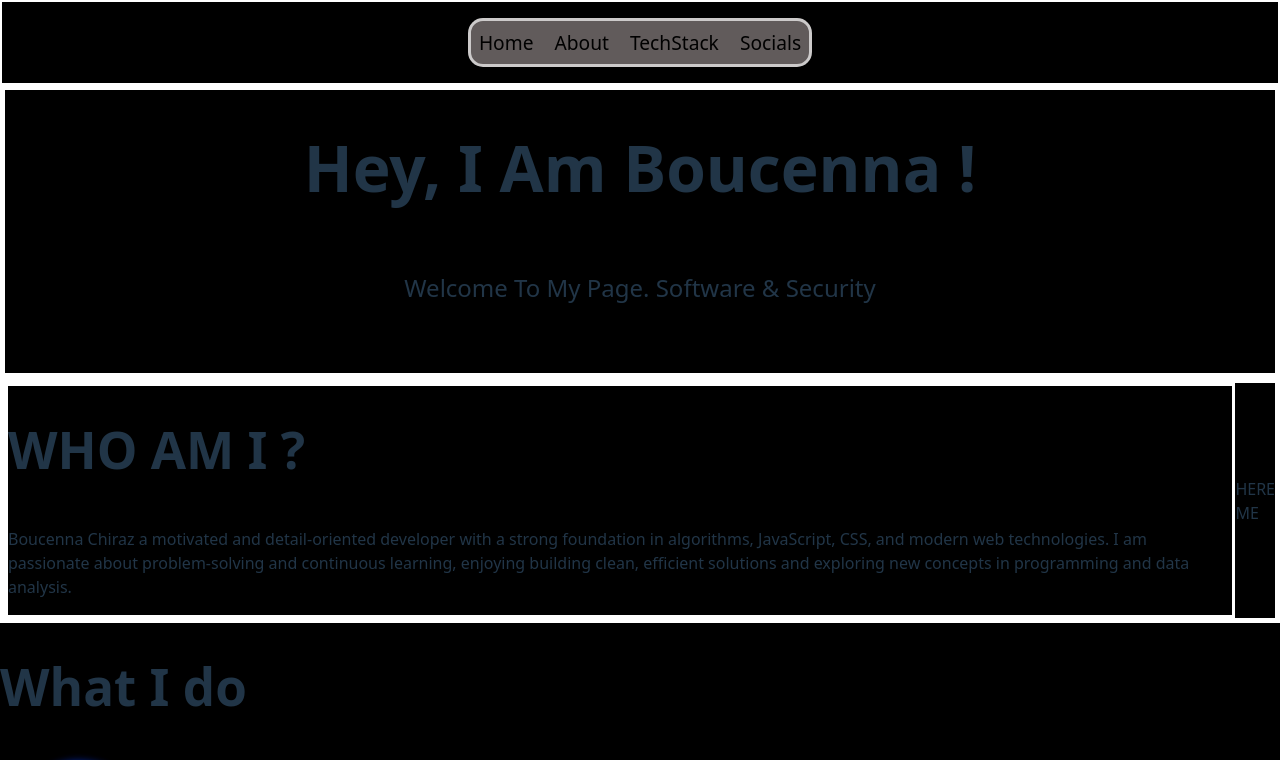
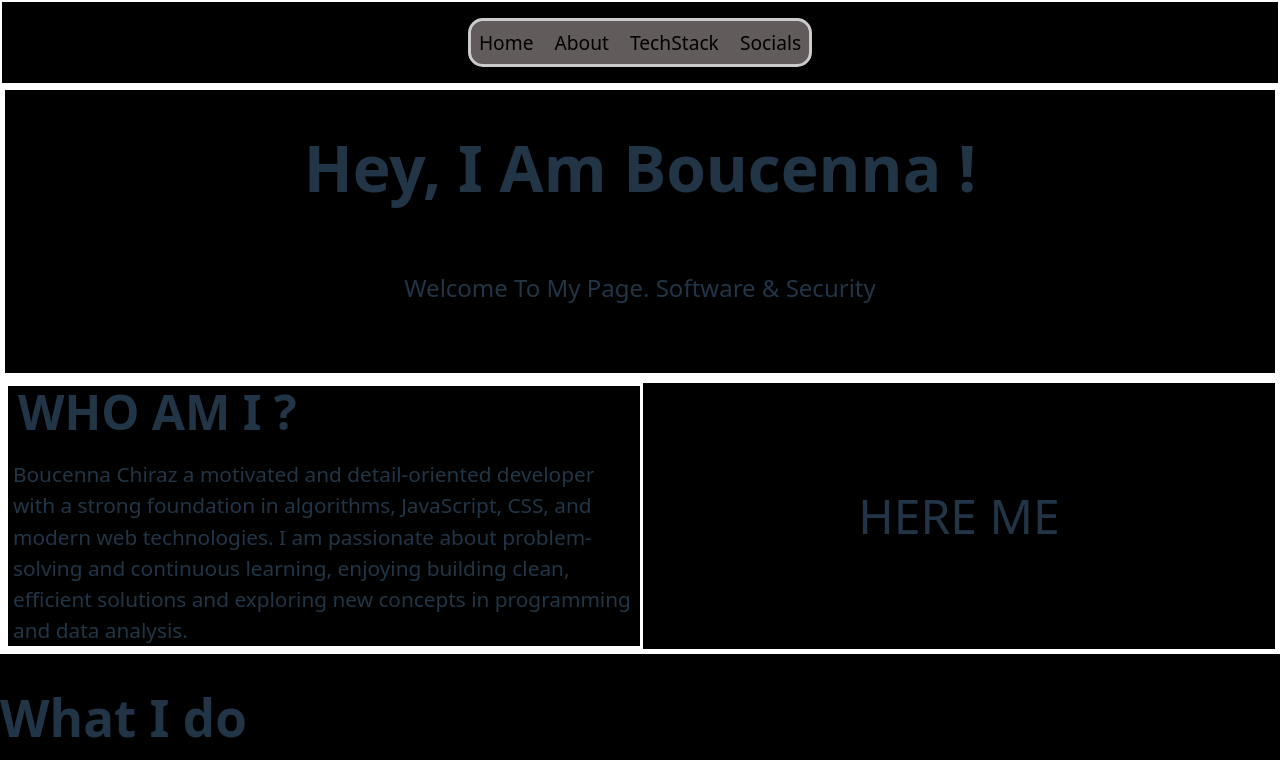
Before and after one commit to Chiraz-hub/My_Website, a React (Vite) app: page / in a window 1280 px wide. Shown: the top 760 px of the page. Built offline with nearby package versions, Linux system fonts and the light colour scheme.

Commit message:
Added the Who am i core css structur

```diff
--- a/src/Page_components/About_Structure/Description.css
+++ b/src/Page_components/About_Structure/Description.css
@@ -3,12 +3,33 @@
     display: flex;
     justify-content:space-around;
     align-items: center;
+    justify-content: space-between;
 }
  .text-description{
   border: 3px solid white;
   display : flex;
   flex-direction: column;
+  width: 50%;
  }
   .imageMe{
     border: 3p solid white;
+    width: 50%;
+    display: flex;
+    justify-content: center;
+    align-items: center;
   }
+  .testimg{
+    font-size: 3rem;
+
+  }
+  .whoami{
+    font-size: 3rem;
+    margin: 0px 0px 10px 10px;
+
+
+  }
+  .textdes{
+    font-size: 1.3rem;
+    margin: 10px 0px 0px 5px;
+
+  }
--- a/src/Page_components/About_Structure/Description.tsx
+++ b/src/Page_components/About_Structure/Description.tsx
@@ -3,10 +3,10 @@ function Desc(){
     return(
         <div className="description-container">
          <div className ='text-description'>
-             <h1>
+             <h1 className = 'whoami'>
         WHO AM I ?
      </h1>
-     <p>
+     <p className ='textdes'>
         Boucenna Chiraz a motivated and detail-oriented developer with a strong foundation in algorithms, JavaScript, CSS, and modern web technologies.
         I am passionate about problem-solving and continuous learning, enjoying building clean, efficient solutions and exploring new concepts in programming and data analysis.
      </p>
```
